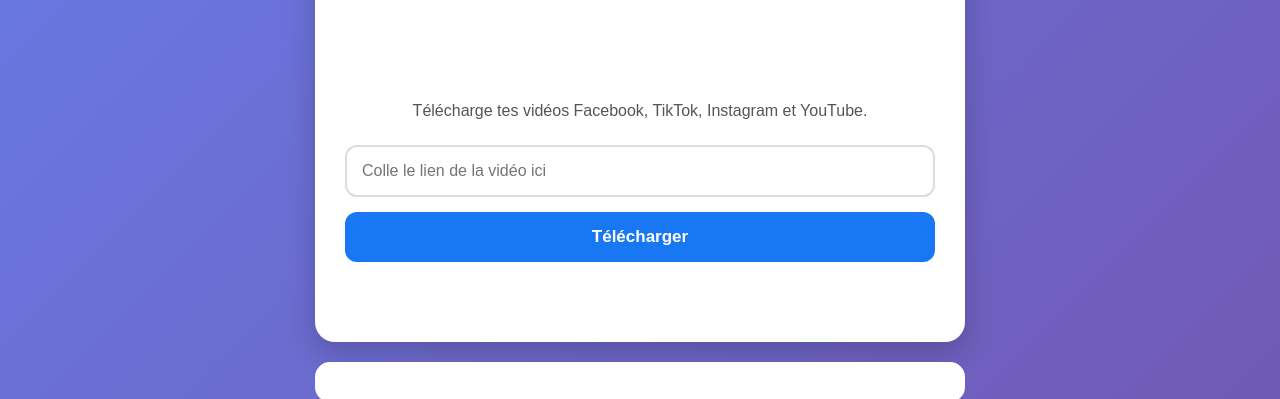
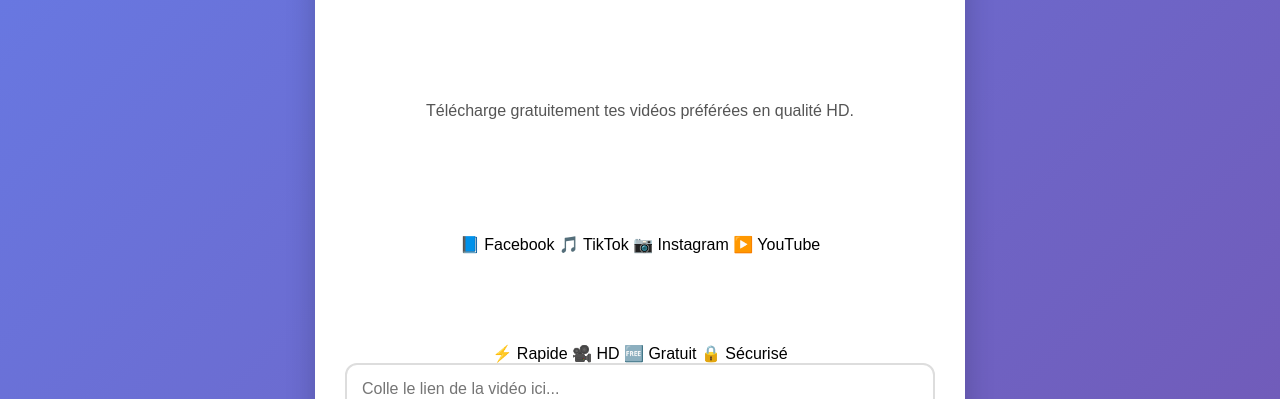
Before and after one commit to Elmatador512/fb-downloader, a plain HTML site: page index.html in a window 1280 px wide. Shown: the part 401-800 px from the top of the page. Drawn offline with Linux system fonts and the light colour scheme.

Commit message:
Update index.html

```diff
--- a/index.html
+++ b/index.html
@@ -21,29 +21,52 @@
 
 <h1>🎬 Video Downloader Pro</h1>
 
-<p>
-Télécharge tes vidéos Facebook, TikTok, Instagram et YouTube.
+<p class="subtitle">
+Télécharge gratuitement tes vidéos préférées en qualité HD.
 </p>
 
+<div class="platforms">
+
+<span>📘 Facebook</span>
+
+<span>🎵 TikTok</span>
+
+<span>📷 Instagram</span>
+
+<span>▶️ YouTube</span>
+
+</div>
+
+<div class="features">
+
+<span>⚡ Rapide</span>
+
+<span>🎥 HD</span>
+
+<span>🆓 Gratuit</span>
+
+<span>🔒 Sécurisé</span>
+
+</div>
 
 <input
 id="url"
 type="text"
-placeholder="Colle le lien de la vidéo ici">
-
+placeholder="Colle le lien de la vidéo ici...">
 
 <button id="downloadBtn">
-Télécharger
+
+📥 Télécharger maintenant
+
 </button>
 
+<div id="loader">
 
-<div id="loader">
-⏳ Traitement en cours...
+⏳ Préparation du téléchargement...
+
 </div>
 
-
 <div id="result"></div>
-
 
 </div>
 
```
